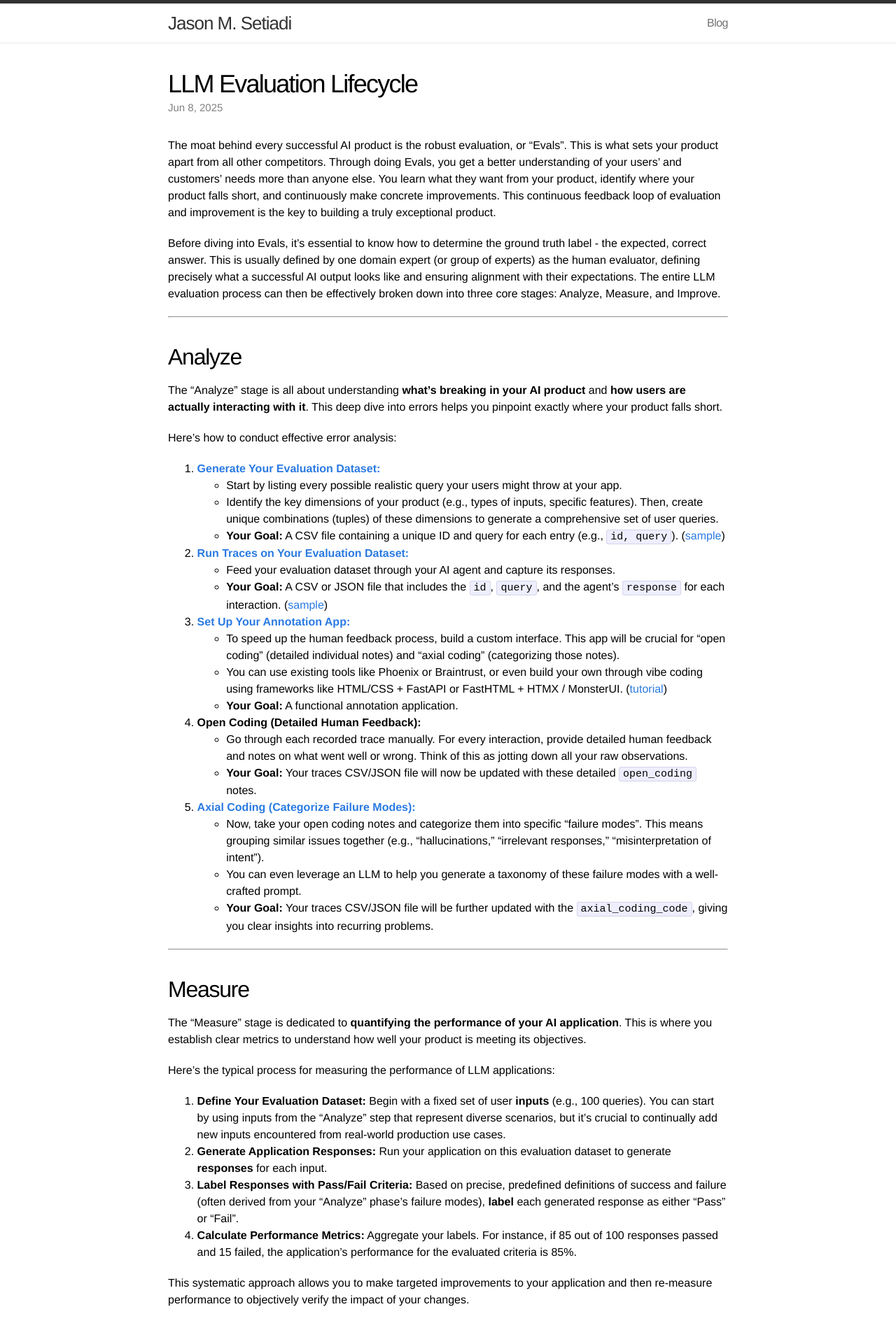
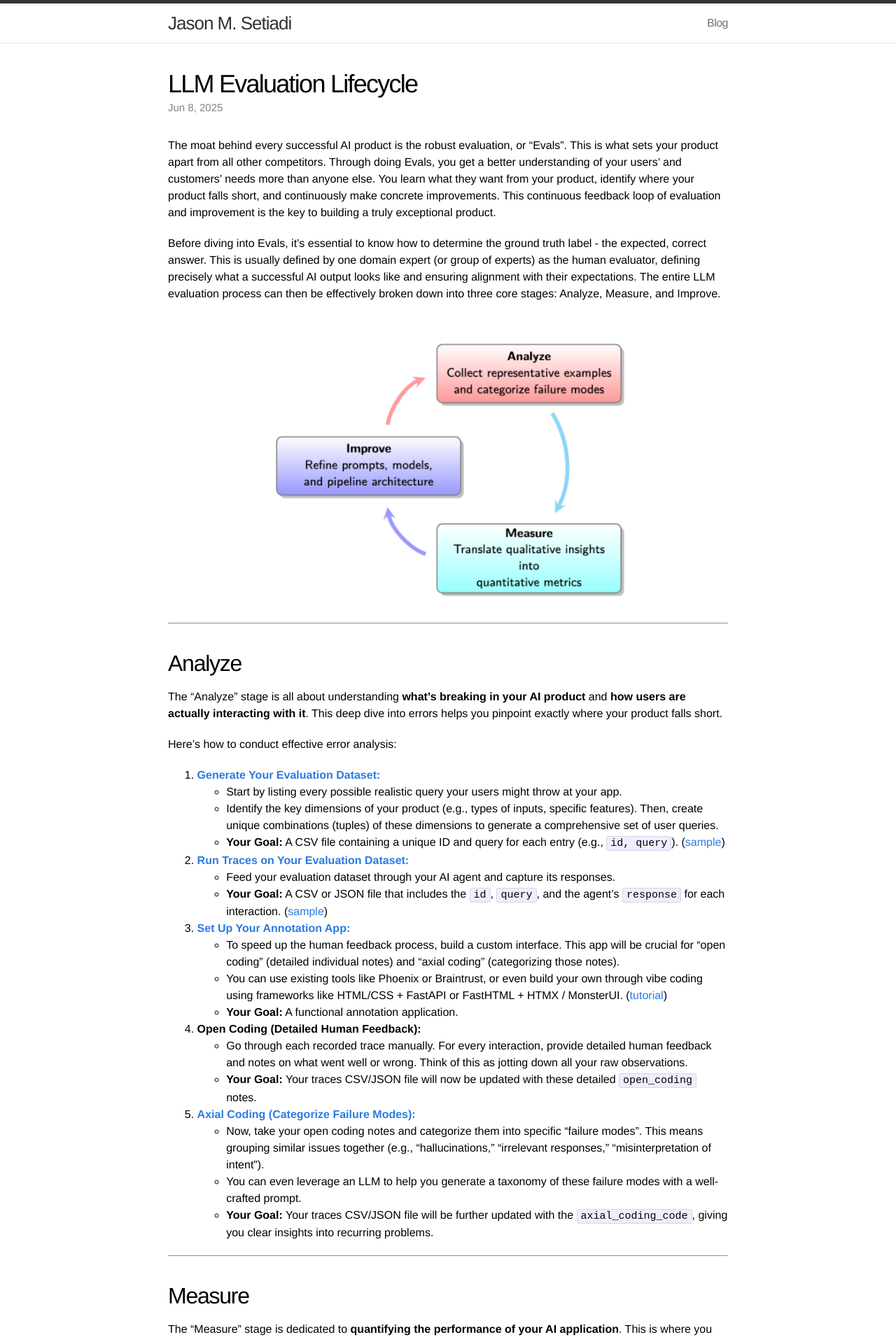
Before and after one commit to jasonmsetiadi/jasonmsetiadi.github.io, a Jekyll site: the page built from _posts/2025-06-08-llm-evals.markdown, in a window 1280 px wide. Shown: the top 1911 px of the page at 70% size. Built offline with Jekyll 4.4.1, drawn with Linux system fonts in a browser that asks for light colours; comment, search, counter and statistics services are not loaded.

Commit message:
Update 2025-06-08-llm-evals.markdown

```diff
--- a/_posts/2025-06-08-llm-evals.markdown
+++ b/_posts/2025-06-08-llm-evals.markdown
@@ -10,6 +10,10 @@ mathjax: false
 The moat behind every successful AI product is the robust evaluation, or "Evals". This is what sets your product apart from all other competitors. Through doing Evals, you get a better understanding of your users' and customers' needs more than anyone else. You learn what they want from your product, identify where your product falls short, and continuously make concrete improvements. This continuous feedback loop of evaluation and improvement is the key to building a truly exceptional product.
 
 Before diving into Evals, it's essential to know how to determine the ground truth label - the expected, correct answer. This is usually defined by one domain expert (or group of experts) as the human evaluator, defining precisely what a successful AI output looks like and ensuring alignment with their expectations. The entire LLM evaluation process can then be effectively broken down into three core stages: Analyze, Measure, and Improve.
+
+<div style="text-align: center;">
+    <img src="/assets/evals-flow.png" width="75%"/>
+</div>
 
 ---
 
```
